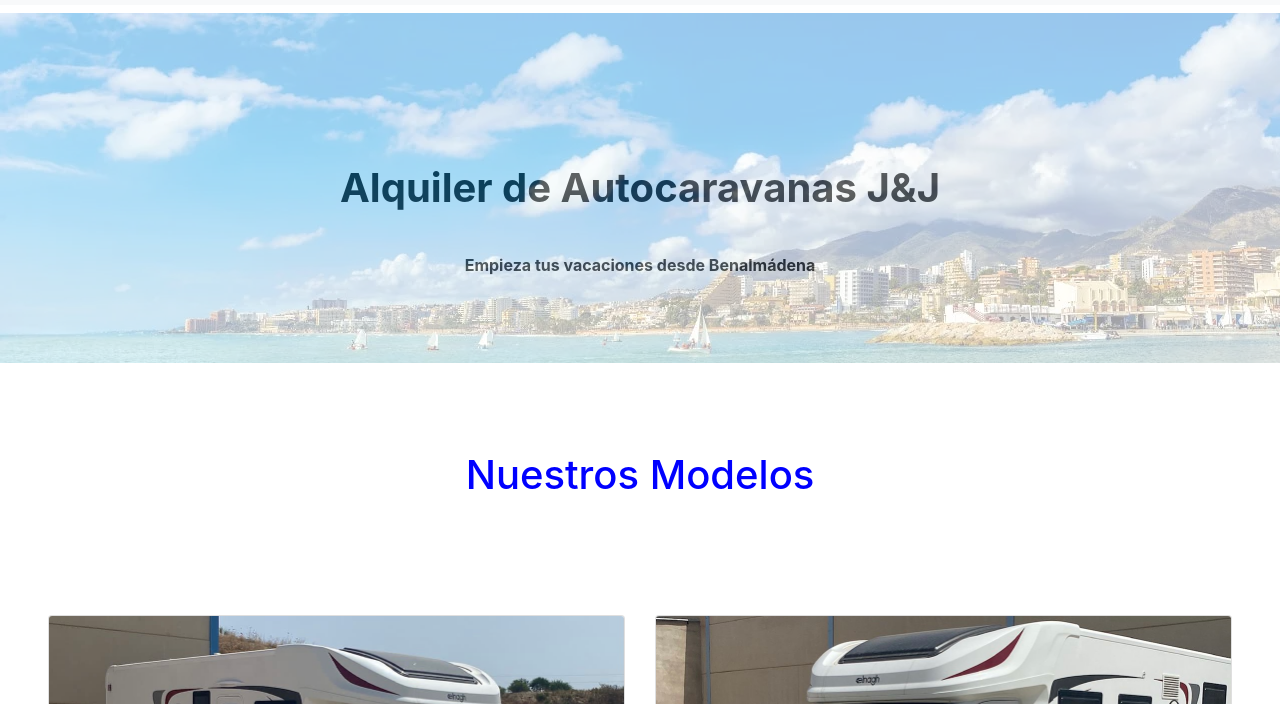
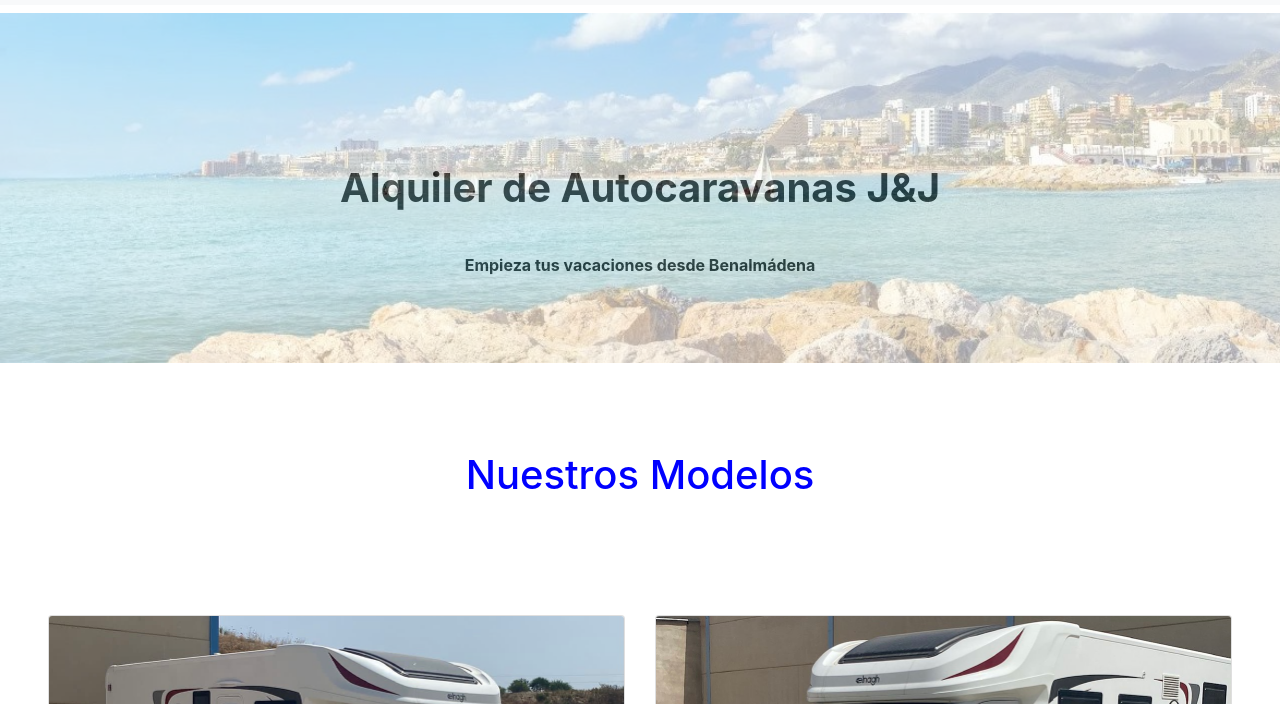
Before and after one commit to r3tr0eth/Proyecto-Autocaravana, a plain HTML site: page index.html in a window 1280 px wide. Shown: the part 96-800 px from the top of the page. Drawn offline with nearby package versions, Linux system fonts and the light colour scheme.

Commit message:
Fix Image

```diff
--- a/style.css
+++ b/style.css
@@ -93,7 +93,9 @@ color: #fff;
 }
 
 .back {
-  background-image: url("./Images_logo/benalmadena.webp");
+  background-image: url("./Images_logo/benal.jpeg");
+  background-size: cover;
+
 }
 .back2{
   background-image: url("./image/motorhome.jpeg");
```
Also changed, not shown: Images_logo/benal.jpeg (added), Images_logo/benalmadena.webp (deleted), 1 other file.
